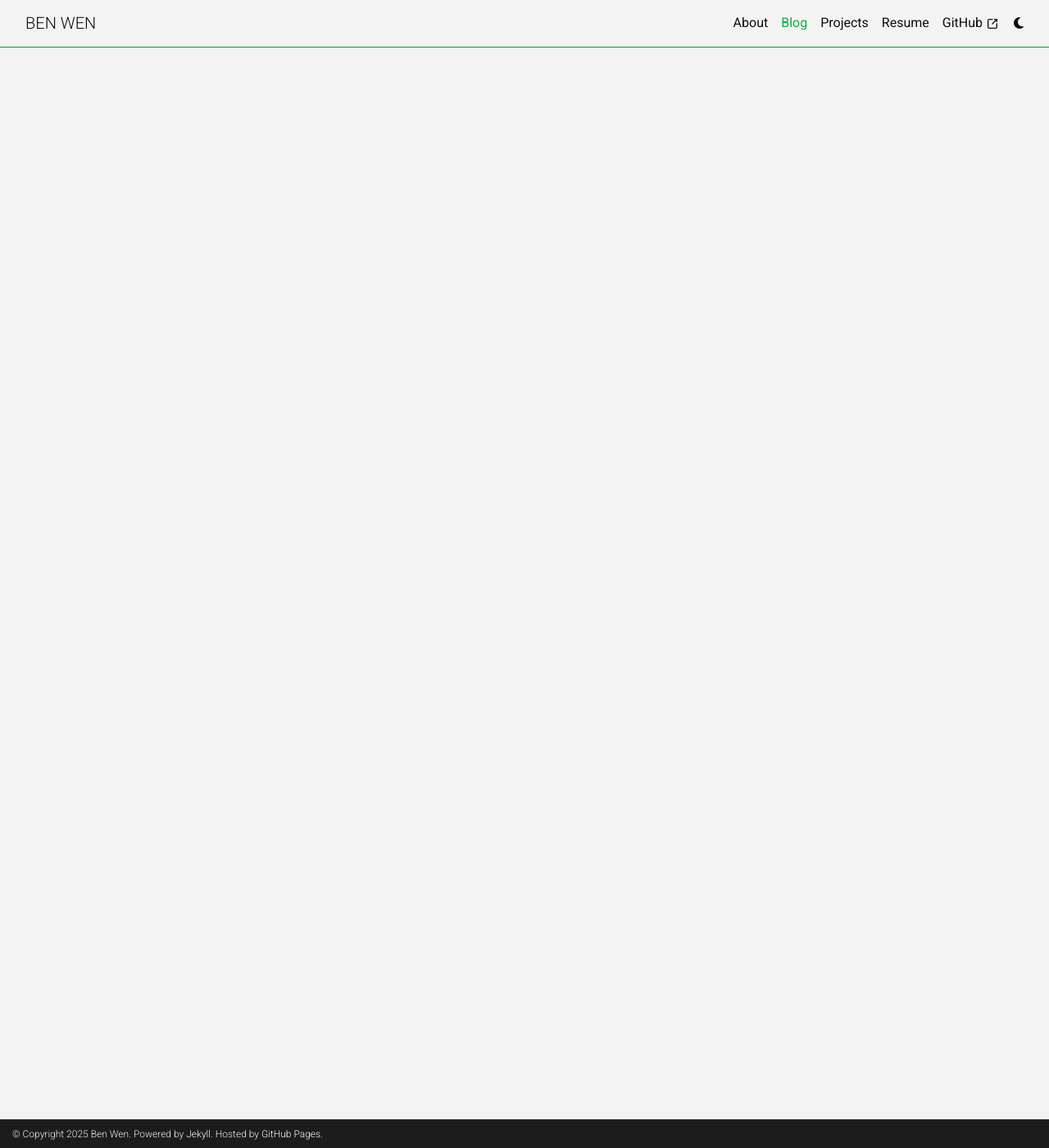
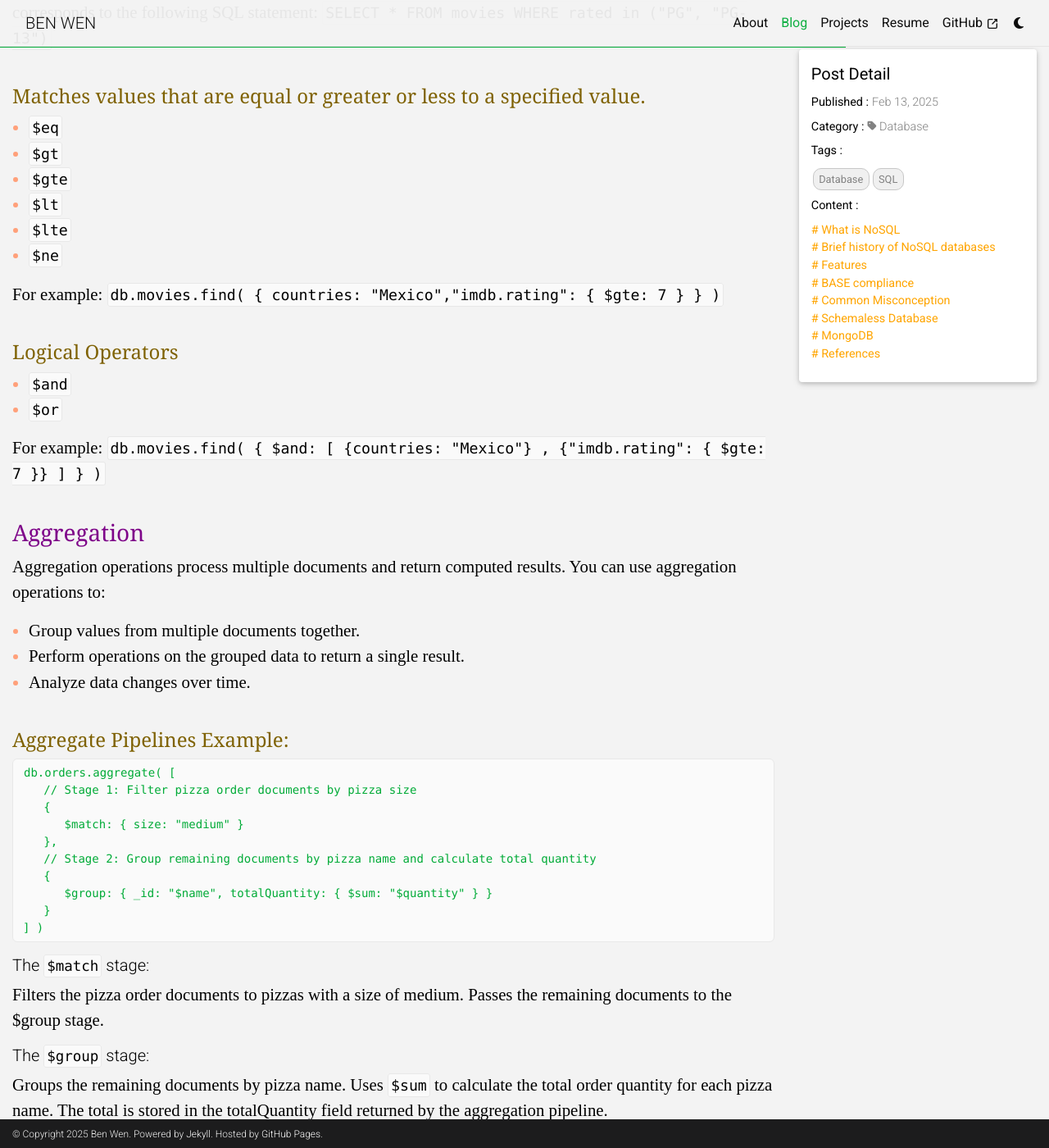
Before and after one commit to benwzj/benwzj.github.io, a Jekyll site: the page built from _posts/2025-02-13-nosql.md, in a window 1280 px wide and 1400 px high, scrolled down 3342 px. Shown: the whole window at 82% size. Built offline with Jekyll 4.4.1, drawn with Linux system fonts in a browser that asks for light colours; comment, search, counter and statistics services are not loaded; some of the changed text lies outside the part shown.

Commit message:
update nosql

````diff
--- a/_posts/2025-02-13-nosql.md
+++ b/_posts/2025-02-13-nosql.md
@@ -4,15 +4,29 @@
 date: 2025-02-13
 categories: Database
 tags: Database SQL
+toc:
+  - name: What is NoSQL
+  - name: Brief history of NoSQL databases
+  - name: Features
+  - name: BASE compliance
+  - name: Common Misconception
+  - name: Schemaless Database
+  - name: MongoDB
+  - name: References
 ---
 
+## What is NoSQL
 
-When talking about NoSQL database, there are many concepts are based on or compare to SQL database concepts. SQL database have more longer history and it is very mature.
+When talking about NoSQL database, there are many concepts are based on or compare to SQL database concepts. SQL database have much longer history and it is very mature.
 
-Here are some points:
+Here are some points for NoSQL database:
 - NoSQL databases store data differently than relational tables.
+- It come out mostly because storage is getting cheaper.
 - It store data in a more natural and flexible way than relational tables.
 - The main types are document, key-value, wide-column, and graph.
+- You can say it is Schemaless Database.
+- They are BASE compliance. And some can be ACID compliance as well.
+
 
 ## Brief history of NoSQL databases
 
@@ -62,6 +76,92 @@
 ```
 As you can see, the data itself normally has a fairly consistent structure. With the schemaless MongoDB database, there is some additional structure — the system namespace contains an explicit list of collections and indexes. Collections may be implicitly or explicitly created — indexes must be explicitly declared.
 
+## MongoDB
+
+### Terms
+- MongoDB Compass: It is a software which is database window interface, something like 'MySQLWorkbench'.
+- MongoDB Shell (mongosh): Can run commands
+- Collection: similar to table in SQL DB
+- Documents: similar to row in SQL DB
+- Field: similar to column in SQL DB
+
+### Query
+Use `find` command: `db.movies.find( { "title": "Titanic" } )`.
+- You can 'Project Fields' for your return by using 'Project Selectors'.
+- You can filter document for your return by using 'Query Selectors'.
+- You can sort, limit return.
+
+#### Matches any of the values specified in an array or NOT in array
+`$in` and `$nin`
+
+For example:
+`db.movies.find( { rated: { $in: [ "PG", "PG-13" ] } } )`
+This operation corresponds to the following SQL statement:
+`SELECT * FROM movies WHERE rated in ("PG", "PG-13")`
+
+#### Matches values that are equal or greater or less to a specified value.
+- `$eq`
+- `$gt`
+- `$gte`
+- `$lt`
+- `$lte`
+- `$ne`
+
+For example:
+`db.movies.find( { countries: "Mexico","imdb.rating": { $gte: 7 } } )`
+
+#### Logical Operators
+- `$and`
+- `$or`
+
+For example:
+`db.movies.find( { $and: [ {countries: "Mexico"} , {"imdb.rating": { $gte: 7 }} ] } )`
+
+### Aggregation
+
+Aggregation operations process multiple documents and return computed results. You can use aggregation operations to:
+- Group values from multiple documents together.
+- Perform operations on the grouped data to return a single result.
+- Analyze data changes over time.
+
+#### Aggregate Pipelines Example:
+```
+db.orders.aggregate( [
+   // Stage 1: Filter pizza order documents by pizza size
+   {
+      $match: { size: "medium" }
+   },
+   // Stage 2: Group remaining documents by pizza name and calculate total quantity
+   {
+      $group: { _id: "$name", totalQuantity: { $sum: "$quantity" } }
+   }
+] )
+```
+
+##### The `$match` stage:
+Filters the pizza order documents to pizzas with a size of medium.
+Passes the remaining documents to the $group stage.
+
+##### The `$group` stage:
+Groups the remaining documents by pizza name.
+Uses `$sum` to calculate the total order quantity for each pizza name. The total is stored in the totalQuantity field returned by the aggregation pipeline.
+
+#### What is Aggregate Pipelines
+An aggregation pipeline consists of one or more stages that process documents:
+- Each stage performs an operation on the input documents. For example, a stage can filter documents, group documents, and calculate values.
+- The documents that are output from a stage are passed to the next stage.
+- An aggregation pipeline can return results for groups of documents. For example, return the total, average, maximum, and minimum values.
+
+#### Aggregate Pipelines Stages
+
+Each States have a name, like `$match`, `$group`, `$sort` etc.
+
+### distinct()
+`db.collection.distinct()`
+Finds the distinct values for a specified field across a single collection or view and returns the results in an array.
+
+This can help you to understand the data in the collection.
+
 ## References
 
 - [mongoDB nosql-explained](https://www.mongodb.com/nosql-explained)
````
